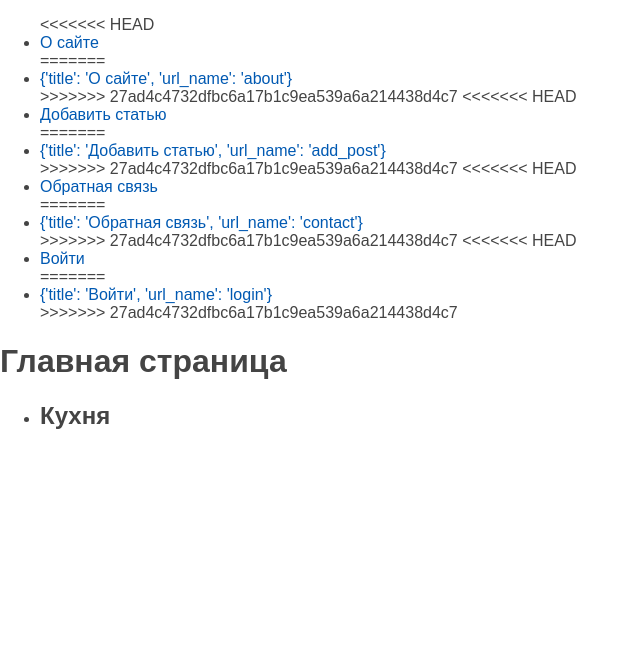
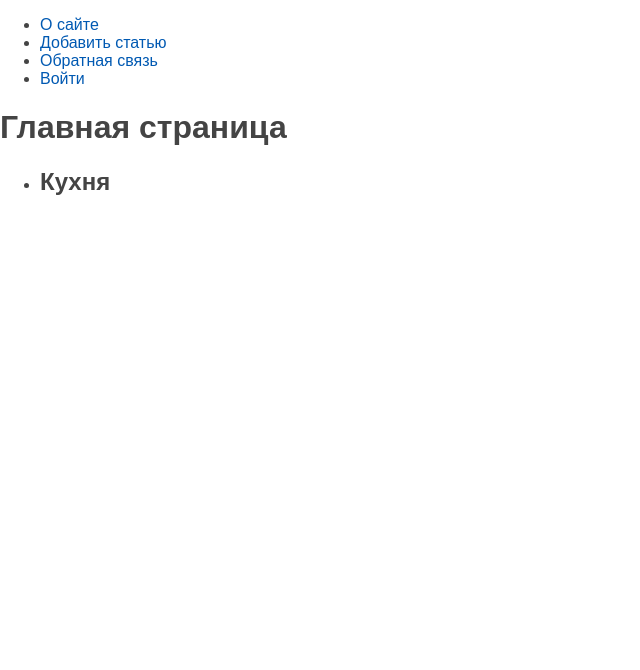
Before and after one commit to appinfin/https---github.com-appinfin-djangosite, a Django app: page / in a window 1280 px wide. Shown: the top 670 px of the page, without its empty margins (0-640 px from the left). Run offline with Django 5.2, Linux system fonts and the light colour scheme; data comes from the database, SQL or seed files in the repository; both versions use the stored data as it was after the commit.

```diff
--- a/myfirstsite/school/templates/school/base.html
+++ b/myfirstsite/school/templates/school/base.html
@@ -11,11 +11,7 @@
 {% block mainmenu %}
 <ul>
     {% for m in menu %}
-<<<<<<< HEAD
 <li><a href="{% url m.url_name %}"> {{ m.title }} </a></li>
-=======
-<li><a href="">{{ m }}</a></li>
->>>>>>> 27ad4c4732dfbc6a17b1c9ea539a6a214438d4c7
     {% endfor %}
 </ul>
 {% endblock mainmenu %}
```
Also changed, not shown: myfirstsite/db.sqlite3.
